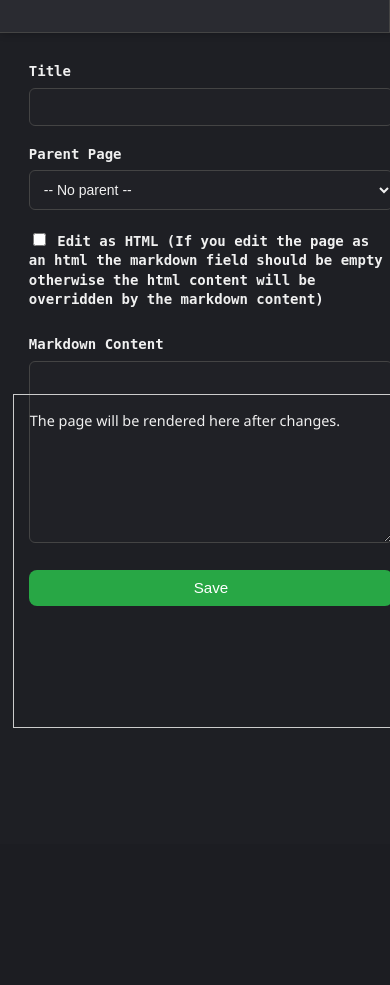
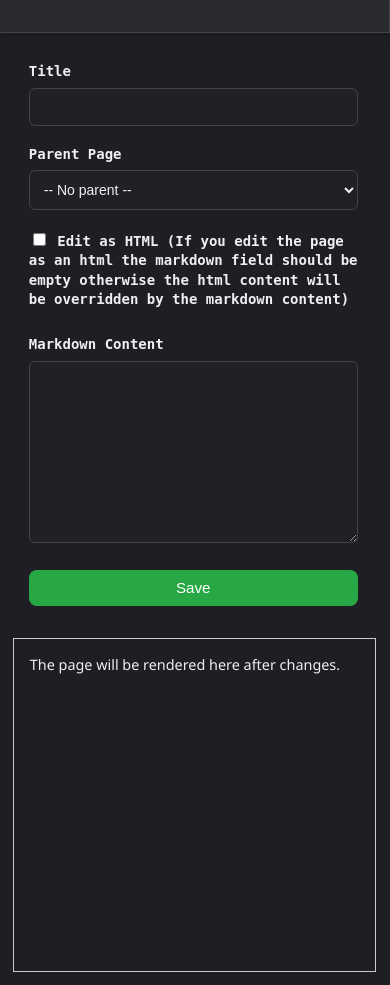
Before and after one commit to Pockethealer/dnd_app, a Python web app: template templates/page_editor.html in a window 390 px wide. Shown: the part 68-1053 px from the top of the page. Before the commit the page ends 796 px from the top, so only its background shows below. Run offline with Jinja, Linux system fonts and the light colour scheme; the template is opened without the code that fills it, so the values that code supplies are empty.

Commit message:
responsive edit page

```diff
--- a/static/css/components.css
+++ b/static/css/components.css
@@ -526,9 +526,7 @@
     font-size: 0.95rem;
   }
 
-  .btn-danger,
   .reply-form button {
-    padding: 4px 8px;
     font-size: 0.8rem;
   }
 
--- a/static/css/layout.css
+++ b/static/css/layout.css
@@ -538,11 +538,15 @@
   /* Editor layout stacked */
   .editor-container {
     flex-direction: column;
+    gap: 1rem; /* ensures space between stacked items */
+    margin-right: 5%;
   }
+
   #page-editor,
   .preview-box {
-    width: 100%;
-    height: 300px;
+    width: 95%;
+    height: auto; /* let height grow with content */
+    min-height: 300px; /* optional to keep some space */
   }
 
   /* Gallery tighter grid */
```
